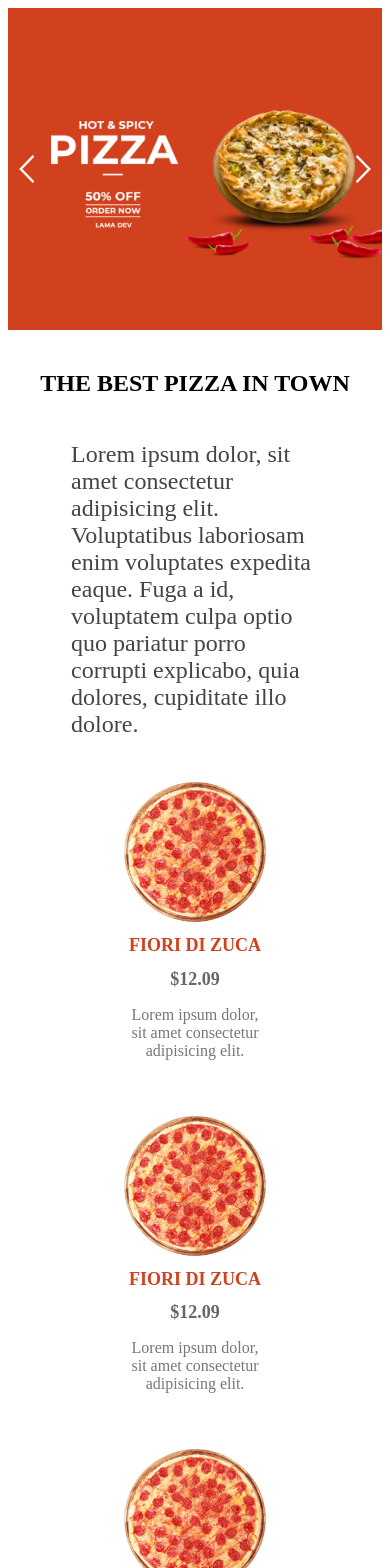
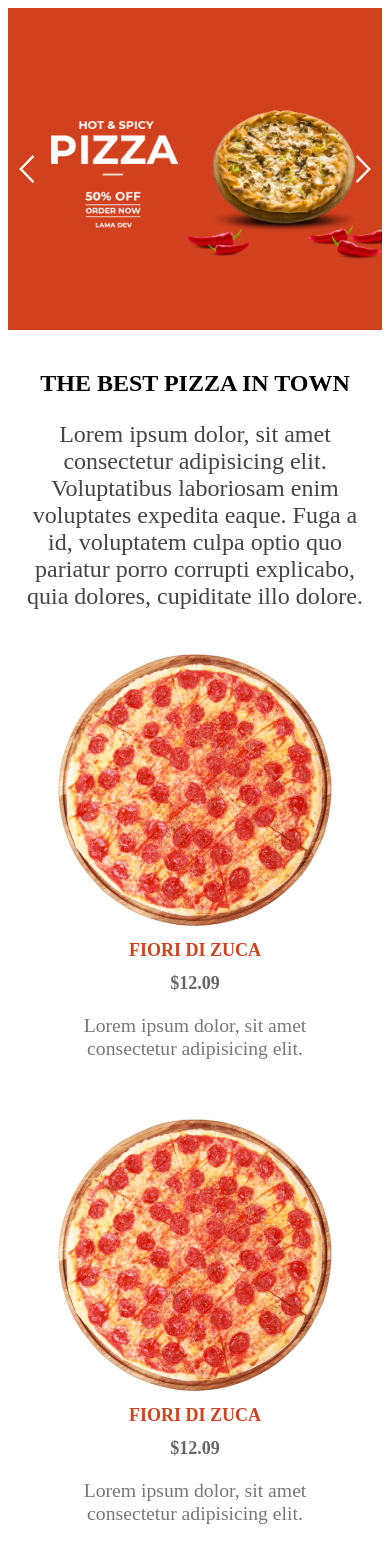
Before and after one commit to Fasunle/pizza-order-website, a Next.js app: page / in a window 390 px wide. Shown: the top 1568 px of the page. Built offline with nearby package versions, Linux system fonts and the light colour scheme.

Commit message:
Responsive PizzaList component @480px

```diff
--- a/components/PizzaList.jsx
+++ b/components/PizzaList.jsx
@@ -1,4 +1,3 @@
-import { Fragment } from "react";
 import styles from "../styles/Pizzalist.module.css";
 import PizzaCard from "./PizzaCard";
 
--- a/styles/PizzaCard.module.css
+++ b/styles/PizzaCard.module.css
@@ -21,3 +21,12 @@
     text-align: center;
     color: #777;
 }
+
+@media (max-width: 480px) {
+    .container{
+        width: auto;
+    }
+    .desc{
+        font-size: 1.23rem;
+    }
+}
--- a/styles/Pizzalist.module.css
+++ b/styles/Pizzalist.module.css
@@ -18,3 +18,16 @@
     width: 100%;
     flex-wrap: wrap;
 }
+
+@media (max-width: 480px) {
+    .desc{
+        width: 100%;
+        padding: 0 0.25rem;
+        text-align: center;
+    }
+    .container h2{margin-bottom: 0;}
+    .wrapper{
+        flex-direction: column;
+        justify-content: flex-start;
+    }
+}
```
